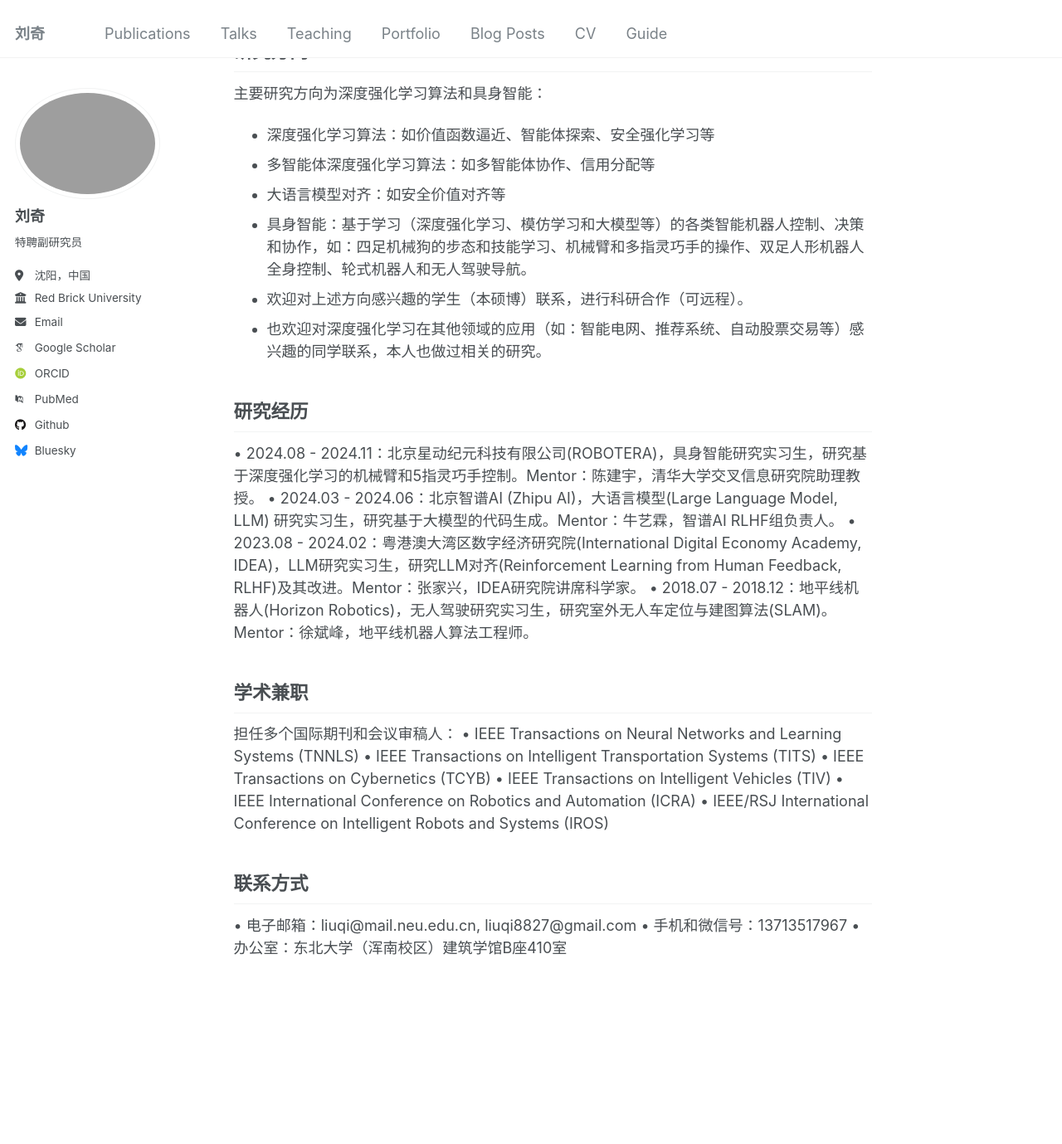
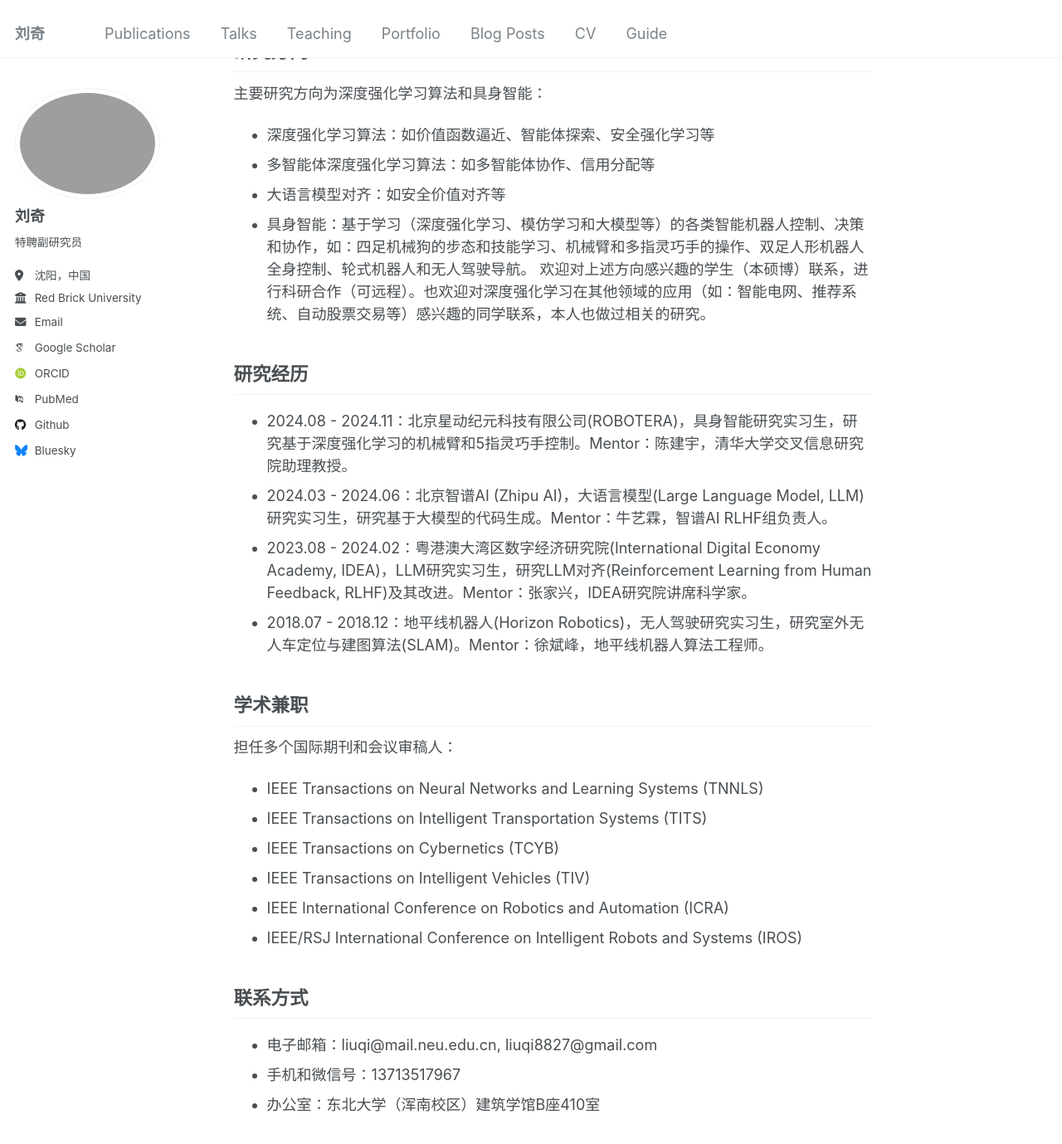
Before and after one commit to liuqi8827/liuqi8827.github.io, a Jekyll site: the page built from _pages/about.md, in a window 1280 px wide and 1400 px high, scrolled down 280 px. Shown: the top 1379 px of the window at 83% size. Built offline with Jekyll 4.4.1, drawn with Linux system fonts in a browser that asks for light colours; some web fonts are replaced.

```diff
--- a/_pages/about.md
+++ b/_pages/about.md
@@ -15,25 +15,24 @@ redirect_from:
 - 多智能体深度强化学习算法：如多智能体协作、信用分配等
 - 大语言模型对齐：如安全价值对齐等
 - 具身智能：基于学习（深度强化学习、模仿学习和大模型等）的各类智能机器人控制、决策和协作，如：四足机械狗的步态和技能学习、机械臂和多指灵巧手的操作、双足人形机器人全身控制、轮式机器人和无人驾驶导航。
-- 欢迎对上述方向感兴趣的学生（本硕博）联系，进行科研合作（可远程）。
-- 也欢迎对深度强化学习在其他领域的应用（如：智能电网、推荐系统、自动股票交易等）感兴趣的同学联系，本人也做过相关的研究。
+欢迎对上述方向感兴趣的学生（本硕博）联系，进行科研合作（可远程）。也欢迎对深度强化学习在其他领域的应用（如：智能电网、推荐系统、自动股票交易等）感兴趣的同学联系，本人也做过相关的研究。
 
 ## 研究经历
-• 2024.08 - 2024.11：北京星动纪元科技有限公司(ROBOTERA)，具身智能研究实习生，研究基于深度强化学习的机械臂和5指灵巧手控制。Mentor：陈建宇，清华大学交叉信息研究院助理教授。
-• 2024.03 - 2024.06：北京智谱AI (Zhipu AI)，大语言模型(Large Language Model, LLM) 研究实习生，研究基于大模型的代码生成。Mentor：牛艺霖，智谱AI RLHF组负责人。
-• 2023.08 - 2024.02：粤港澳大湾区数字经济研究院(International Digital Economy Academy, IDEA)，LLM研究实习生，研究LLM对齐(Reinforcement Learning from Human Feedback, RLHF)及其改进。Mentor：张家兴，IDEA研究院讲席科学家。
-• 2018.07 - 2018.12：地平线机器人(Horizon Robotics)，无人驾驶研究实习生，研究室外无人车定位与建图算法(SLAM)。Mentor：徐斌峰，地平线机器人算法工程师。
+- 2024.08 - 2024.11：北京星动纪元科技有限公司(ROBOTERA)，具身智能研究实习生，研究基于深度强化学习的机械臂和5指灵巧手控制。Mentor：陈建宇，清华大学交叉信息研究院助理教授。
+- 2024.03 - 2024.06：北京智谱AI (Zhipu AI)，大语言模型(Large Language Model, LLM) 研究实习生，研究基于大模型的代码生成。Mentor：牛艺霖，智谱AI RLHF组负责人。
+- 2023.08 - 2024.02：粤港澳大湾区数字经济研究院(International Digital Economy Academy, IDEA)，LLM研究实习生，研究LLM对齐(Reinforcement Learning from Human Feedback, RLHF)及其改进。Mentor：张家兴，IDEA研究院讲席科学家。
+- 2018.07 - 2018.12：地平线机器人(Horizon Robotics)，无人驾驶研究实习生，研究室外无人车定位与建图算法(SLAM)。Mentor：徐斌峰，地平线机器人算法工程师。
 
 ## 学术兼职
 担任多个国际期刊和会议审稿人：
-• IEEE Transactions on Neural Networks and Learning Systems (TNNLS)
-• IEEE Transactions on Intelligent Transportation Systems (TITS)
-• IEEE Transactions on Cybernetics (TCYB)
-• IEEE Transactions on Intelligent Vehicles (TIV)
-• IEEE International Conference on Robotics and Automation (ICRA)
-• IEEE/RSJ International Conference on Intelligent Robots and Systems (IROS)
+- IEEE Transactions on Neural Networks and Learning Systems (TNNLS)
+- IEEE Transactions on Intelligent Transportation Systems (TITS)
+- IEEE Transactions on Cybernetics (TCYB)
+- IEEE Transactions on Intelligent Vehicles (TIV)
+- IEEE International Conference on Robotics and Automation (ICRA)
+- IEEE/RSJ International Conference on Intelligent Robots and Systems (IROS)
 
 ## 联系方式
-• 电子邮箱：liuqi@mail.neu.edu.cn, liuqi8827@gmail.com
-• 手机和微信号：13713517967
-• 办公室：东北大学（浑南校区）建筑学馆B座410室
+- 电子邮箱：liuqi@mail.neu.edu.cn, liuqi8827@gmail.com
+- 手机和微信号：13713517967
+- 办公室：东北大学（浑南校区）建筑学馆B座410室
```
